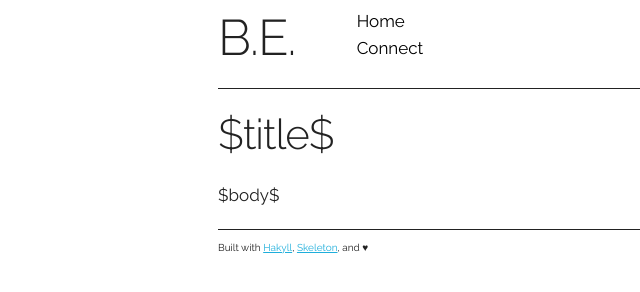
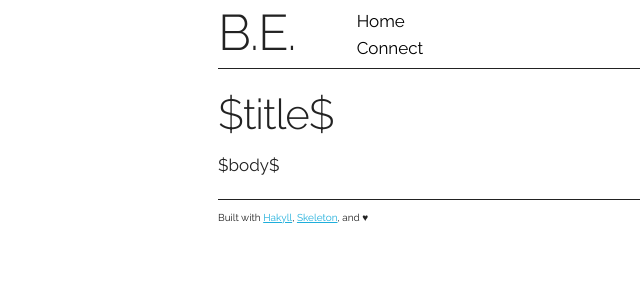
Before and after one commit to BenedictEggers/website, a plain HTML site: page web/templates/default.html in a window 1280 px wide. Shown: the whole page, without its empty margins (22-662 px from the left). Drawn offline with Linux system fonts and the light colour scheme; files that its build step writes are made by us from their sources.

Commit message:
make header bar look better

```diff
--- a/web/css/skeleton.css
+++ b/web/css/skeleton.css
@@ -147,9 +147,9 @@ body {
 –––––––––––––––––––––––––––––––––––––––––––––––––– */
 h1, h2, h3, h4, h5, h6 {
   margin-top: 0;
-  margin-bottom: 2rem;
+  margin-bottom: 1rem;
   font-weight: 300; }
-h1 { font-size: 4.0rem; line-height: 1.2;  letter-spacing: -.1rem;}
+h1 { font-size: 4.0rem; line-height: 1;  letter-spacing: -.1rem;}
 h2 { font-size: 3.6rem; line-height: 1.25; letter-spacing: -.1rem; }
 h3 { font-size: 3.0rem; line-height: 1.3;  letter-spacing: -.1rem; }
 h4 { font-size: 2.4rem; line-height: 1.35; letter-spacing: -.08rem; }
```
